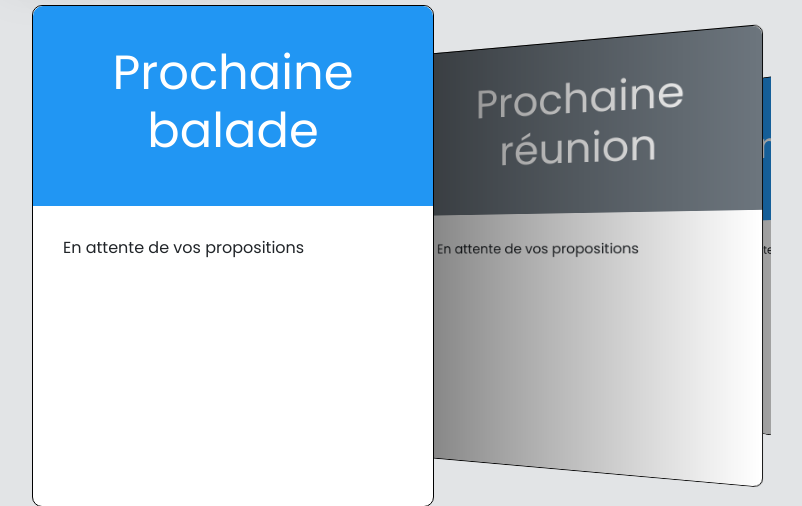
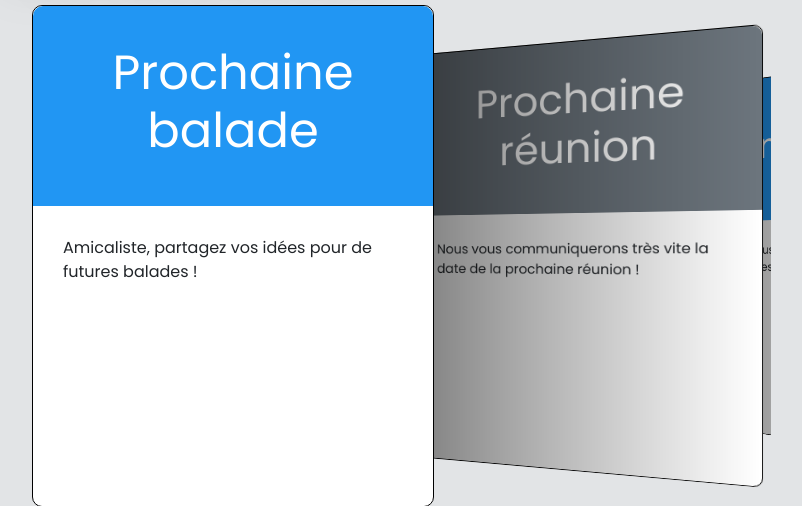
Before and after one commit to MartG31/moto_club, a Symfony app: template templates/default/index.html.twig in a window 1280 px wide. Shown: the part 631-1137 px from the top of the page, without its empty margins (408-1210 px from the left). Run offline with Twig, Linux system fonts and the light colour scheme; the template is opened without the code that fills it, so the values that code supplies are empty; some libraries are stand-ins or nearby versions.

Commit message:
remplissage swipper

```diff
--- a/templates/default/index.html.twig
+++ b/templates/default/index.html.twig
@@ -21,11 +21,11 @@
 						</div>
 						<div class="content">
 							{% if nextbalade is not empty %}
-								<p>{{nextbalade.Titre}}</p>
-								<p>le {{nextbalade.DateDebut|date("d/m/Y")}}</p>
-								<a class="cadre" href="{{ path('view_balade', {id : nextbalade.Id}) }}">En savoir plus</a>
+								<p>Partageons ensemble la prochaine balade ({{nextbalade.Titre}}), proposée par {{nextbalade.user.prenom ~ ' ' ~ nextbalade.user.nom }}.</p>
+								<p>RDV le {{nextbalade.DateDebut|date("d/m/Y")}}</p>
+								<p>Pour plus d'informations, c'est par là ! <a class="cadre" href="{{ path('view_balade', {id : nextbalade.Id}) }}">Voir la balade</a></p>
 							{% else %}
-								<p>En attente de vos propositions</p>
+								<p>Amicaliste, partagez vos idées pour de futures balades ! </p>
 							{% endif %}
 						</div>
 					</div>
@@ -38,10 +38,10 @@
 						<div class="content">
 							{% if reunion is not empty %}
 								<p>{{reunion.Titre}}</p>
-								<p>le {{reunion.datetimeReu|date("d/m/Y")}}</p>
-								<a class="cadre" href="{{ path('view_reunion', {id : reunion.Id}) }}">En savoir plus</a>
+								<p>La prochaine réunion se tiendra le {{reunion.datetimeReu|date("d/m/Y")}} (Type de réunion : {{reunion.typereu}}), proposée par {{reunion.user.prenom}} {{reunion.user.nom}} </p>
+								<p><a class="cadre" href="{{ path('view_reunion', {id : reunion.Id}) }}">+ d'informations</a></p>
 							{% else %}
-								<p>En attente de vos propositions</p>
+								<p>Nous vous communiquerons très vite la date de la prochaine réunion ! </p>
 							{% endif %}
 						</div>
 					</div>
@@ -53,11 +53,10 @@
 						</div>
 						<div class="content">
 							{% if lastbalade is not empty %}
-								<p>{{lastbalade.Titre}}</p>
-								<p>le {{lastbalade.DateDebut|date("d/m/Y")}}</p>
-								<a class="cadre" href="{{ path('view_balade', {id : lastbalade.Id}) }}">En savoir plus</a>
+								<p>Retour sur notre dernière aventure ({{lastbalade.Titre}}) du {{lastbalade.DateDebut|date("d/m/Y")}}, amicalement proposée par {{lastbalade.user.prenom}} {{lastbalade.user.nom}}.</p>
+								<a class="cadre" href="{{ path('view_balade', {id : lastbalade.Id}) }}">Photos et plus</a>
 							{% else %}
-								<p>En attente de vos propositions</p>
+								<p>Nous vous raconterons bientôt nos aventures...</p>
 							{% endif %}
 						</div>
 					</div>
```
